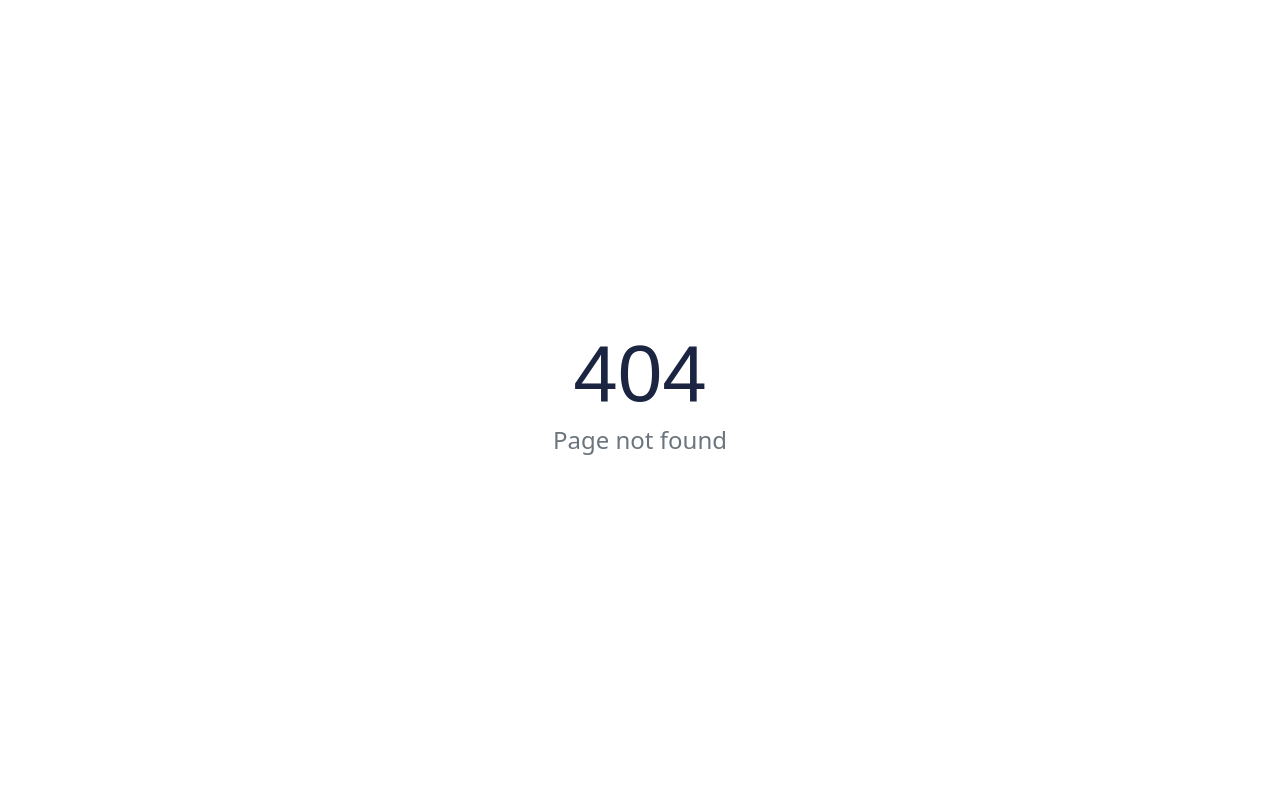
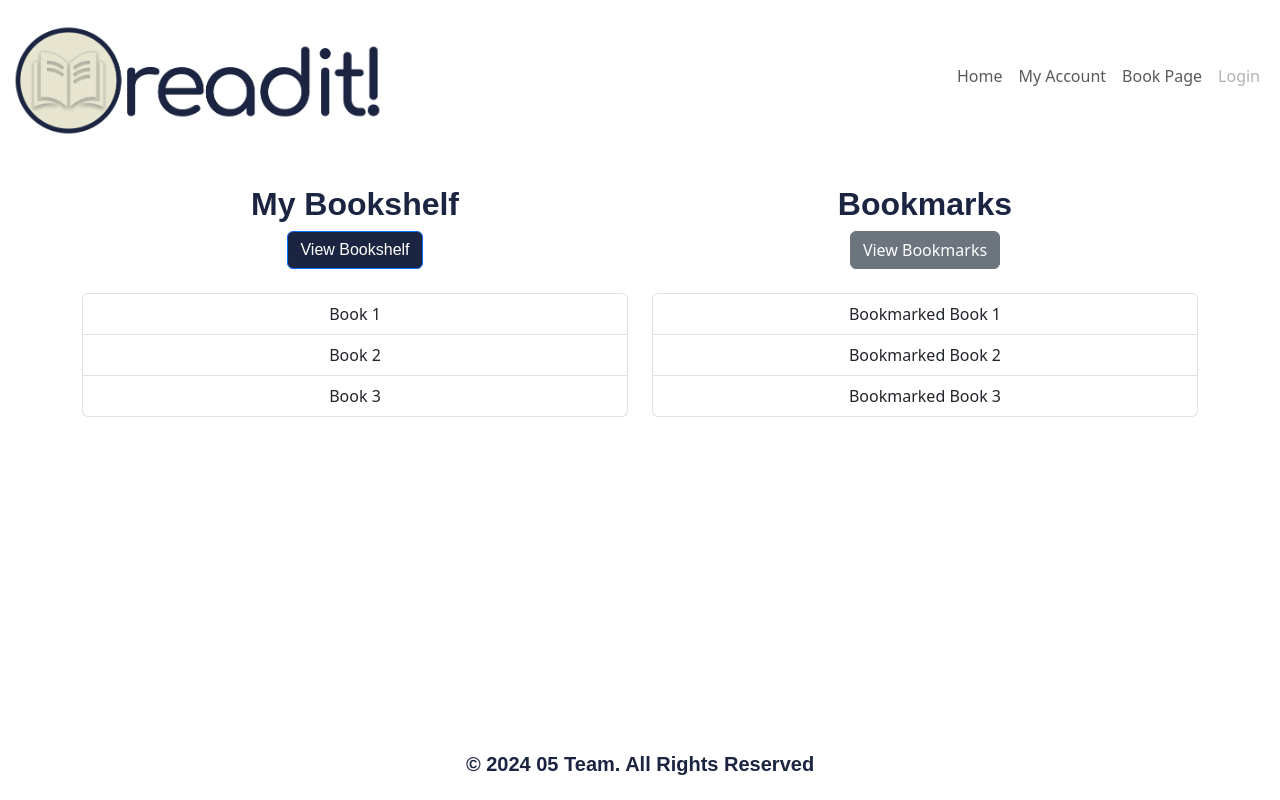
Before and after one commit to Kagen-Smith/ReadIt, a React (Vite) app in the folder client/: page /userPage in a window 1280 px wide. Before the commit this address had no page. Built offline with nearby package versions, Linux system fonts and the light colour scheme.

Commit message:
home, my account, book pages, etc.

```diff
--- a/client/src/components/navbar.tsx
+++ b/client/src/components/navbar.tsx
@@ -13,7 +13,6 @@ const Navbar = () => {
   };
 
   useEffect(() => {
-    console.log(loginCheck);
     checkLogin();
   }, [loginCheck]);
 
@@ -39,25 +38,39 @@ const Navbar = () => {
         </button>
         <div className="collapse navbar-collapse" id="mainMenu">
           <ul className="navbar-nav ms-auto mb-2 mb-xl-0">
+            <li className="nav-item">
+              <Link to="/" className="nav-link h5">
+                Home
+              </Link>
+            </li>
+            <li className="nav-item">
+              <Link to="/UserPage" className="nav-link h5">
+                My Account
+              </Link>
+            </li>
+            <li className="nav-item">
+              <Link to="/BookPage" className="nav-link h5">
+                Book Page
+              </Link>
+            </li>
+
             {!loginCheck ? (
               <li className="nav-item">
-                <Link to="/login">
-                  <button type="button" className="btn btn-primary">
-                    Login
-                  </button>
+                <Link to="/login" className="nav-link h5 disabled">
+                  Login
                 </Link>
               </li>
             ) : (
               <li className="nav-item">
-                <button
-                  type="button"
-                  className="btn btn-primary"
+                <Link
+                  to="/"
+                  className="nav-link h5"
                   onClick={() => {
                     auth.logout();
                   }}
                 >
                   Logout
-                </button>
+                </Link>
               </li>
             )}
           </ul>
@@ -68,5 +81,3 @@ const Navbar = () => {
 };
 
 export default Navbar;
-
-//navbar for the page
--- a/client/src/pages/bookPage.tsx
+++ b/client/src/pages/bookPage.tsx
@@ -1,24 +1,47 @@
-export function BookPage() {
+export default function BookPage() {
   return (
-        <div>
-            <aside>
-                <section>
-                   <img />   {/* image of cover */}
+    <main className="container">
+      <div className="row">
+        {/* Book Cover */}
+        <aside className="col-md-5">
+          <section className="d-flex justify-content-center align-items-center">
+            <img
+              src="path_to_book_cover_image"
+              alt="Book Cover"
+              className="img-fluid"
+              style={{ maxHeight: "400px" }}
+            />
           </section>
         </aside>
-            <aside>
-                <section>
+
+        {/* Book Information */}
+        <section className="col-md-7 d-flex flex-column align-items-center text-center">
           <h2>Book Info:</h2>
-                    <h2>Title:</h2>
-                    <h2>Author:</h2>
-                    <h2>Genre:</h2>
-                    <h2>Synopsis:</h2>
-                    <p></p>
-                    <h2>Publication date:</h2>
-                    <button type="button">Add to BookShelf</button>
-                    <button type="button">Add to Bookmarks</button>
+          <div className="text-start" style={{ width: "100%" }}>
+            <h4>Title:</h4>
+            <p>Book Title</p>
+            <h4>Author:</h4>
+            <p>Author Name</p>
+            <h4>Genre:</h4>
+            <p>Genre Info</p>
+            <h4>Synopsis:</h4>
+            <p>Here is a brief synopsis of the book...</p>
+            <h4>Publication Date:</h4>
+            <p>Publication Date Info</p>
+          </div>
+          <div
+            className="d-flex justify-content-between mt-4"
+            style={{ width: "100%" }}
+          >
+            <button className="btn btn-primary" type="button">
+              Add to Bookshelf
+            </button>
+            <button className="btn btn-secondary" type="button">
+              Add to Bookmarks
+            </button>
+          </div>
         </section>
-            </aside>
       </div>
-    )
+    </main>
+  );
 }
--- a/client/src/pages/userpage.tsx
+++ b/client/src/pages/userpage.tsx
@@ -1,20 +1,31 @@
-export function UserPage() {
+export default function UserPage() {
   return (
-        <div>
-            <aside>
-                <section>
-                    <button type="submit">My Bookshelf</button>
-                    <ul>
-
+    <main className="container">
+      <div className="row">
+        <section className="col-md-6 d-flex flex-column align-items-center text-center">
+          <h2>My Bookshelf</h2>
+          <button className="btn btn-primary mb-4" type="submit">
+            View Bookshelf
+          </button>
+          <ul className="list-group w-100">
+            <li className="list-group-item">Book 1</li>
+            <li className="list-group-item">Book 2</li>
+            <li className="list-group-item">Book 3</li>
           </ul>
         </section>
-                <section>
-                    <button type="submit">Bookmarks</button>
-                    <ul>
 
+        <section className="col-md-6 d-flex flex-column align-items-center text-center">
+          <h2>Bookmarks</h2>
+          <button className="btn btn-secondary mb-4" type="submit">
+            View Bookmarks
+          </button>
+          <ul className="list-group w-100">
+            <li className="list-group-item">Bookmarked Book 1</li>
+            <li className="list-group-item">Bookmarked Book 2</li>
+            <li className="list-group-item">Bookmarked Book 3</li>
           </ul>
         </section>
-            </aside>
       </div>
-    )
+    </main>
+  );
 }
```
Also changed, not shown: client/src/main.tsx (+10 -10 lines). Lines whose indentation alone changed are shown as unchanged.
